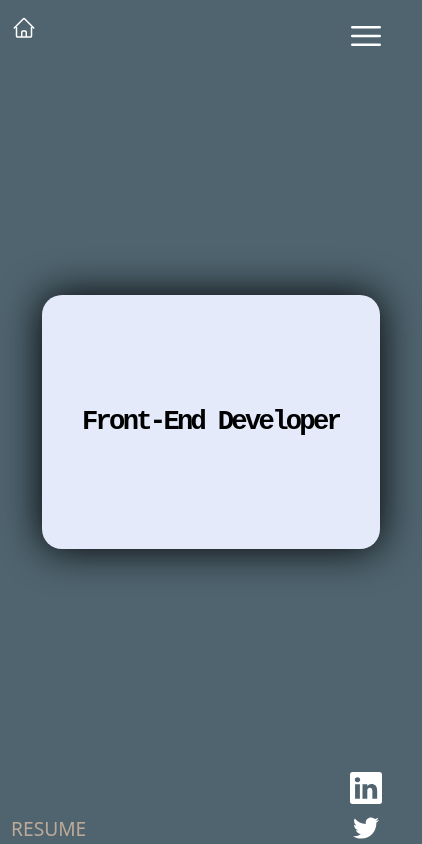
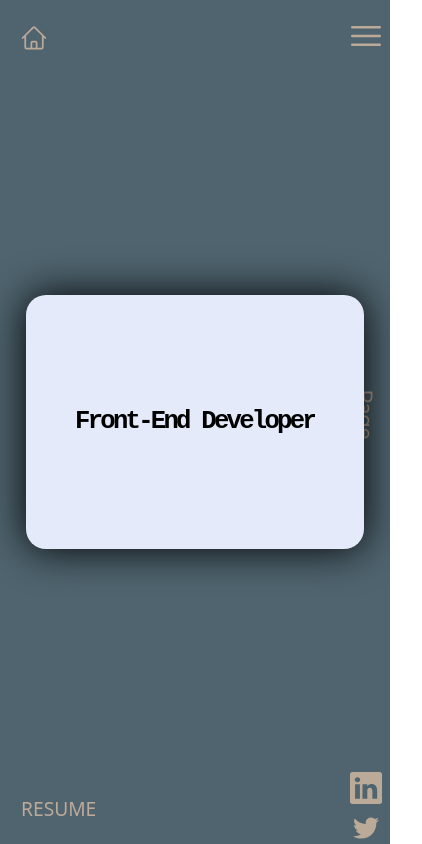
Before and after one commit to jaybhuptani10/Portfolio, a React (Vite) app: page / in a window 390 px wide. Shown: the top 844 px of the page, 422 px wide, since content can reach past the window. Built offline with nearby package versions, Linux system fonts and the light colour scheme; a web font is replaced by a local one.

Commit message:
Zoom issue fix

```diff
--- a/src/components/home/Home.jsx
+++ b/src/components/home/Home.jsx
@@ -14,7 +14,7 @@ const Home = () => {
   const [navbar, setNavbar] = useState(false);
   return (
     <div className="Main flex relative">
-      <div className="left ">
+      <div className="left">
         <Left />
       </div>
       {navbar ? (
--- a/src/components/home/Left.jsx
+++ b/src/components/home/Left.jsx
@@ -10,14 +10,14 @@ const Left = () => {
   };
 
   return (
-    <div className="flex left sm:py-10 flex-col h-screen text-white items-center justify-between sm:justify-between fixed">
+    <div className="flex left sm:py-10 flex-col text-white items-center justify-between sm:justify-between fixed">
       <svg
         xmlns="http://www.w3.org/2000/svg"
         fill="none"
         viewBox="0 0 24 24"
         strokeWidth={1.5}
         stroke="currentColor"
-        className="w-6 h-6 text-white"
+        className="w-7 h-7  mt-6 sm:mt-0 cursor-pointer  "
       >
         <path
           strokeLinecap="round"
@@ -35,7 +35,7 @@ const Left = () => {
         initial="hidden"
         animate="visible"
         transition={{ ease: "easeOut", duration: 2, delay: 0.5 }}
-        className="cursor-pointer "
+        className="cursor-pointer mb-5 sm:mb-0 "
       >
         <a className="Resume" href={Resume} download="Jay Resume.pdf">
           RESUME
--- a/src/components/home/Pages/Card.jsx
+++ b/src/components/home/Pages/Card.jsx
@@ -25,18 +25,20 @@ const Card = ({ project }) => {
       >
         <div className="flip-card-front flex flex-col items-center">
           <img src={project.Img} alt={project.Title} />
-          <h3 className="mt-2 px-5 h-12 text-xl">{project.Title}</h3>
-          <p className="mt-2 text-center  p-2 text-black">
+          <h3 className="mt-2 sm:px-0 px-5 h-10 sm:h-12 text-xl">
+            {project.Title}
+          </h3>
+          <p className="mt-4 text-center h-20   p-2 text-black">
             Stack: {project.Stack}
           </p>
           <button className="mt-4">Know More</button>
         </div>
 
         <div className="flip-card-back flex flex-col h-full justify-center items-center">
-          <p className="py-10 h-60 text-center  text-black">
+          <p className="sm:py-10 h-60 text-center  text-black">
             {project.Description}
           </p>
-          <button className="mt-4 sm:mt-6">
+          <button className="mt-5 sm:mt-6">
             <a target="_blank" href={project.link}>
               LINK
             </a>
--- a/src/components/home/Pages/Page2.jsx
+++ b/src/components/home/Pages/Page2.jsx
@@ -38,7 +38,7 @@ const Page2 = () => {
               viewBox="0 0 24 24"
               strokeWidth={1.5}
               stroke="currentColor"
-              className="w-6 h-6"
+              className="w-6 h-6 text-black"
             >
               <path
                 strokeLinecap="round"
@@ -55,7 +55,7 @@ const Page2 = () => {
               viewBox="0 0 24 24"
               strokeWidth={1.5}
               stroke="currentColor"
-              className="w-6 h-6"
+              className="w-6 h-6 text-black"
             >
               <path
                 strokeLinecap="round"
@@ -72,7 +72,7 @@ const Page2 = () => {
               viewBox="0 0 24 24"
               strokeWidth={1.5}
               stroke="currentColor"
-              className="w-6 h-6"
+              className="w-6 h-6 text-black"
             >
               <path
                 strokeLinecap="round"
--- a/src/components/home/Pages/Page3.jsx
+++ b/src/components/home/Pages/Page3.jsx
@@ -3,7 +3,7 @@ import React from "react";
 const Page3 = () => {
   return (
     <div className="p-10">
-      <h1 className="text-7xl font-mono tracking-tighter text-black-900">
+      <h1 className="text-7xl px-2 sm:px-0 font-mono tracking-tighter text-black-900">
         My Skills
       </h1>
       <div className="Skills mt-10 p-5 sm:p-10 flex gap-10 flex-wrap">
--- a/src/components/home/Pages/Page5.jsx
+++ b/src/components/home/Pages/Page5.jsx
@@ -40,7 +40,7 @@ const Page5 = () => {
       link: "https://airbnb-clone-1a7b7.web.app/",
     },
     {
-      Title: "Waste Management Web Application",
+      Title: "EcoEats",
       Img: IMG2,
       Stack: "React, NODE, MongoDB, Express",
       Description:
--- a/src/components/home/home.css
+++ b/src/components/home/home.css
@@ -1,5 +1,6 @@
 .Main{
     width: 100%;
+    overflow: hidden;
     background-color: #1A202B;
     min-height: 100vh;
 }
@@ -9,6 +10,7 @@
 }
 .left{
     width: 7%;
+    height: 100vh;
 
 
 }
@@ -122,7 +124,7 @@
     perspective: 1000px;
     cursor: pointer;
     overflow: hidden;
-    height: clamp(350px, 52vw, 53vh);
+    height: clamp(370px, 52vw, 53vh);
     width: clamp(270px, 20vw, 30vw);
     border-radius: 20px;
     background-color: #E5EAFA;
@@ -157,7 +159,7 @@
 .flip-card img{
     object-fit: cover;
     object-position: center;
-    height: clamp(18vh, 23vw, 25vh);
+    height: 150px;
     width: 100%;
 
 
@@ -178,11 +180,7 @@
     padding: 0 15px;
   }
 
-  .flip-card {
-    width: 300px;
-    height: 400px;
-    perspective: 1000px;
-  }
+
 h3{
 
     font-family: "Montserrat", sans-serif;
@@ -197,13 +195,14 @@ h3{
 }
 
 @media screen and (max-width: 500px){
+
    .Main{
      background-color: #4F646F;
    }
     .carousel-container{
 
-
-        margin: 0 20px;
+        width: 72%;
+        margin: 0 0px;
 
     }
     .Resume{
@@ -223,10 +222,10 @@ h3{
         width: 100%;
     }
     .left{
+        height: 100%;
+        z-index: 10;
 
-        z-index: 10;
-        padding: 8px;
-        left: 10px;
+        left: 20px;
         background-color: #4F646F;
 
 
@@ -252,7 +251,5 @@ h3{
         width: 83vw;
 
     }
-    .flip-card{
-        width: 280px;
-    }
+
 }
--- a/src/index.css
+++ b/src/index.css
@@ -16,24 +16,29 @@ h2{
 }
 .Heads{
   letter-spacing: -0.7vw;
-  font-size: clamp(1.7rem, 4vw, 5rem);
+  font-size: clamp(1.6rem, 4vw, 5rem);
   font-weight: 700;
   font-family:'Courier New', Courier, monospace;
 }
-
+svg{
+ color: #BCAA99;;
+}
 p
 {
   font-family: "Montserrat", sans-serif;
   font-optical-sizing: auto;
   color: #E5EAFA;
   font-style: normal;
+  font-size: clamp(15px, 1vw, 1rem);
 }
 .text-header{
+
   font-family: "Sedan SC", serif;
   font-weight: 400;
   font-style: normal;
   color: #000;
 }
+
 h1{
   color: #E5EAFA;
 }
```
